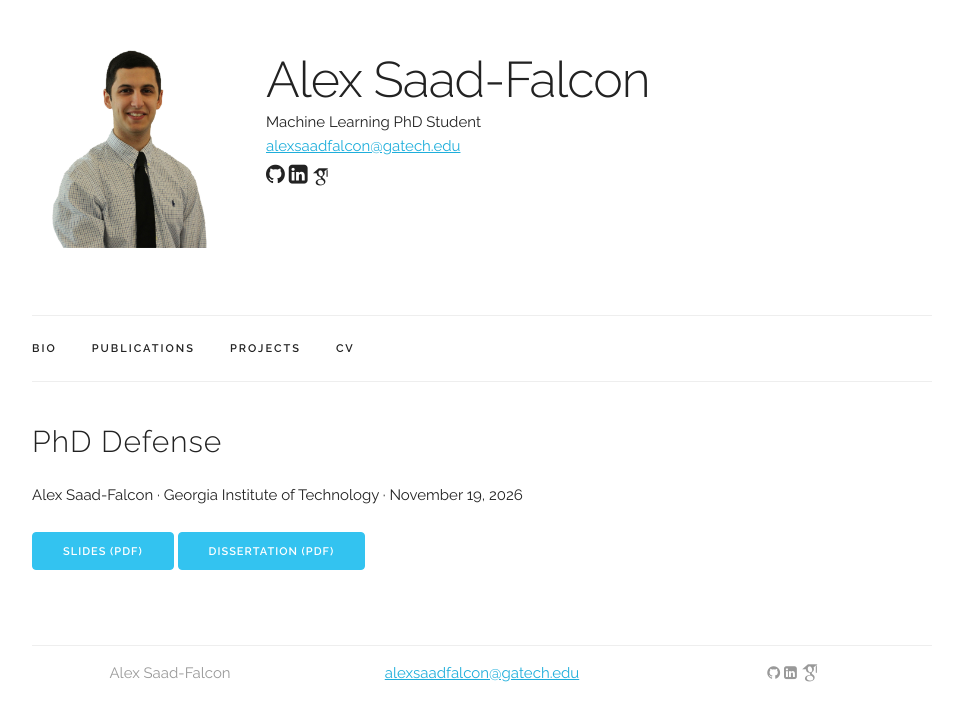
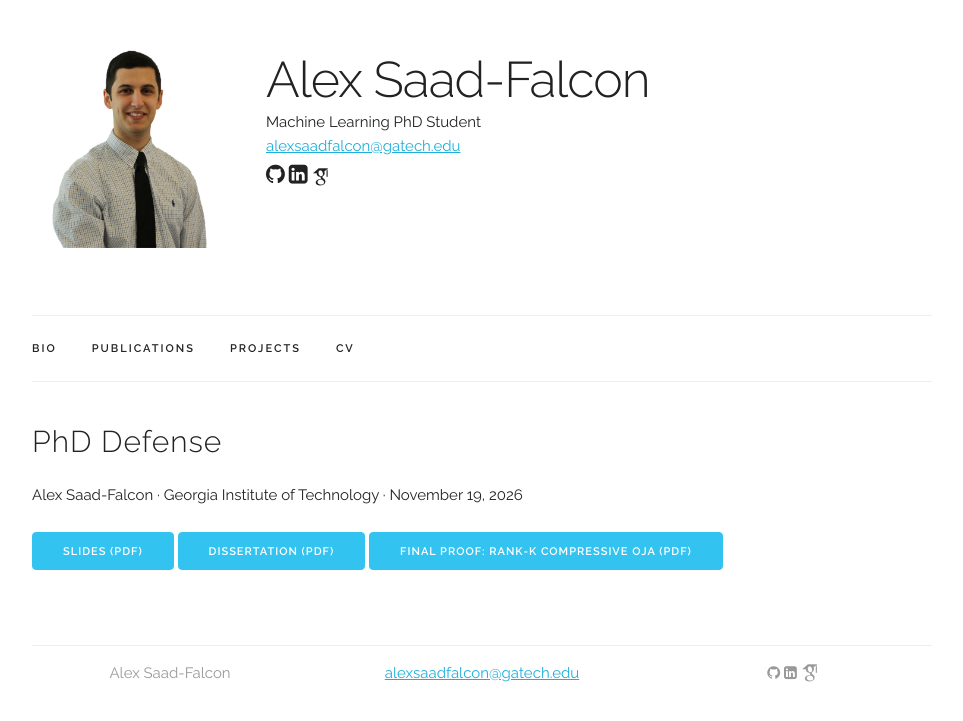
Before and after one commit to alexsaadfalcon/alexsaadfalcon.github.io, a Jekyll site: the page built from phd/index.html, in a window 1280 px wide. Shown: the top 721 px of the page, without its empty margins (158-1121 px from the left). Built offline with Jekyll 4.4.1, drawn with Linux system fonts in a browser that asks for light colours; some web fonts are replaced.

Commit message:
PhD page: final proof (rank-k compressive Oja) added

```diff
--- a/phd/index.html
+++ b/phd/index.html
@@ -9,5 +9,6 @@ permalink: /phd/
   <p>
     <a class="button button-primary" href="{{ site.baseurl }}/phd/defense-slides.pdf">Slides (PDF)</a>
     <a class="button button-primary" href="{{ site.baseurl }}/phd/dissertation.pdf">Dissertation (PDF)</a>
+    <a class="button button-primary" href="{{ site.baseurl }}/phd/rank-k-compressive-oja.pdf">Final Proof: Rank-k Compressive Oja (PDF)</a>
   </p>
 </div>
```
Also changed, not shown: 1 other file.
